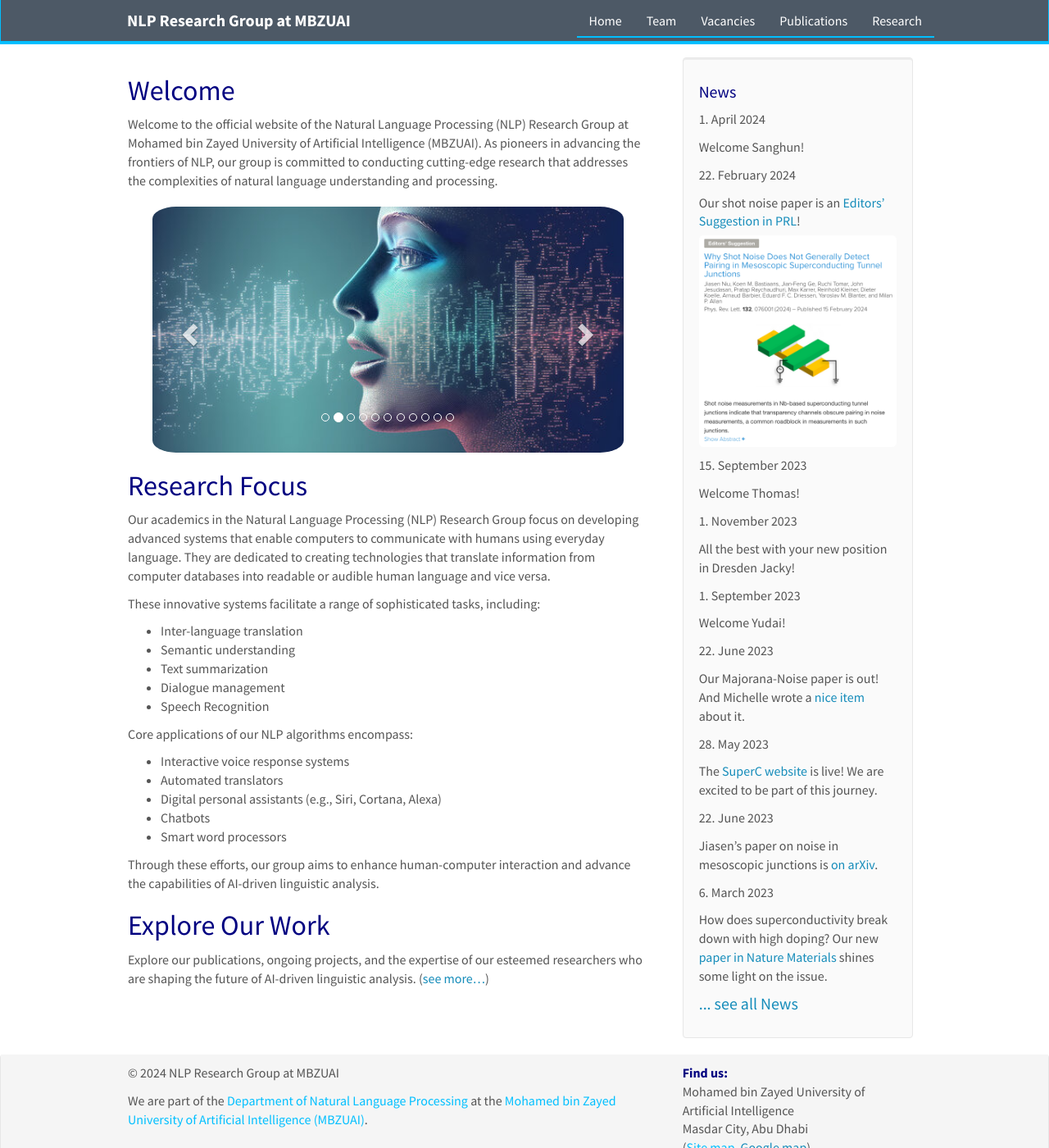
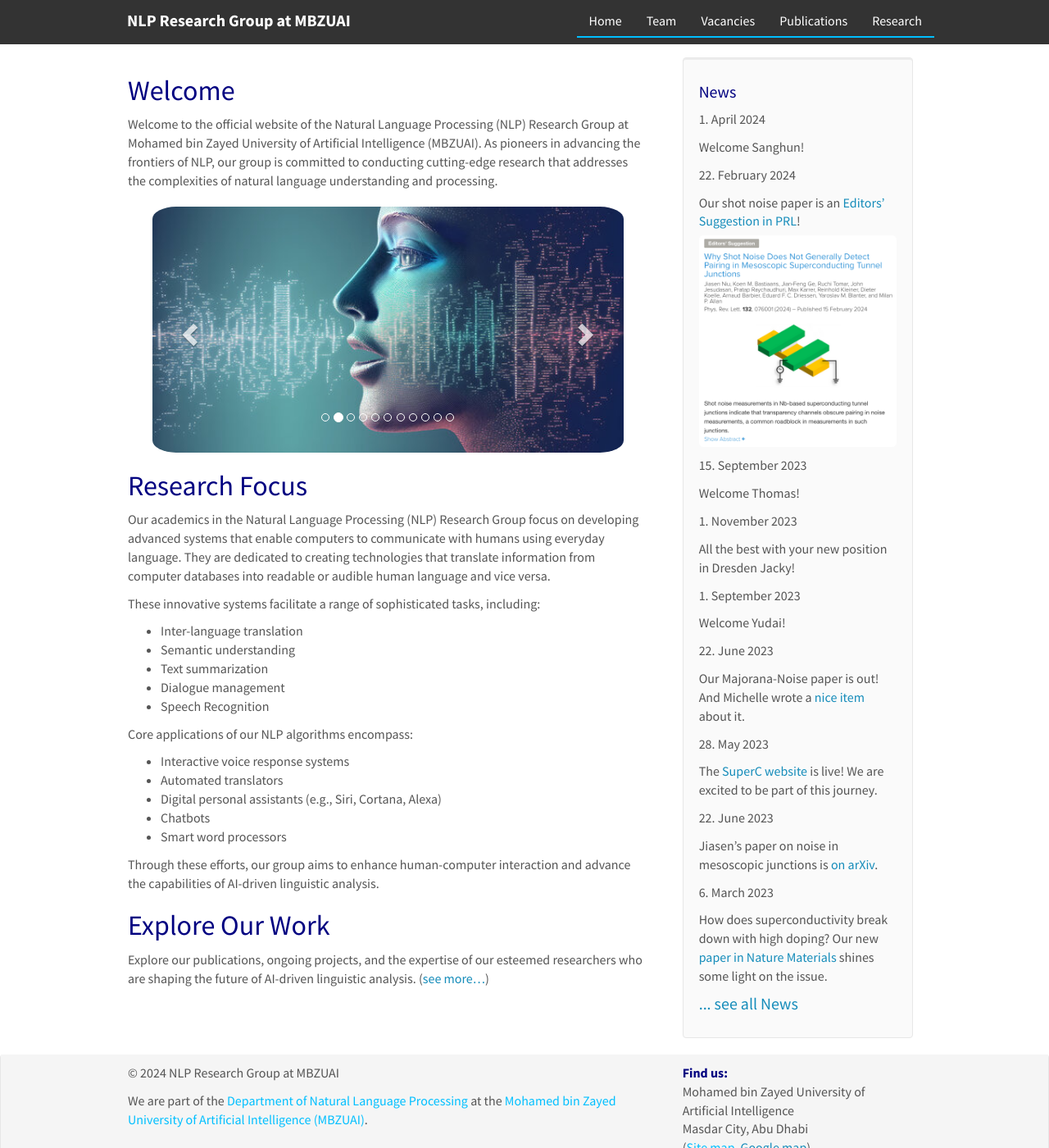
Before and after one commit to RamzaBasharat/MBZUAI, a Jekyll site: the page built from _pages/home.md, in a window 1280 px wide and 1400 px high. Shown: the whole window at 82% size. Built offline with Jekyll 4.4.1, drawn with Linux system fonts in a browser that asks for light colours; nearby versions of some CDN libraries.

Commit message:
setting css

```diff
--- a/css/main.scss
+++ b/css/main.scss
@@ -135,8 +135,8 @@ background-color: #4d5966;
 //----------------
 /* Navbar background and text color */
 .navbar-default {
-    background-color: #4d5966; /* Background color */
-    border-color: #00bfff;    /* Border color */
+    background-color: #333; /* Background color */
+    border-color: #333;    /* Border color */
 }
 
 .navbar-default .navbar-brand,
```
